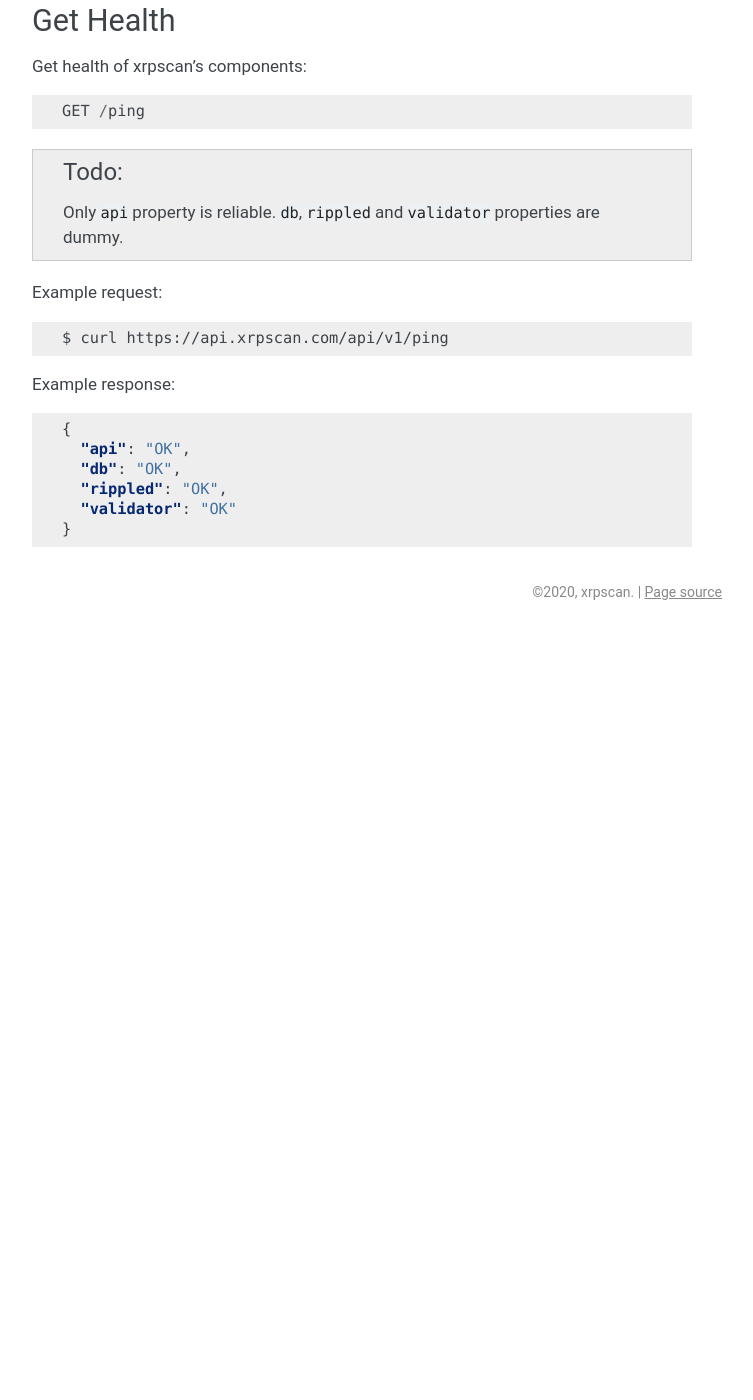
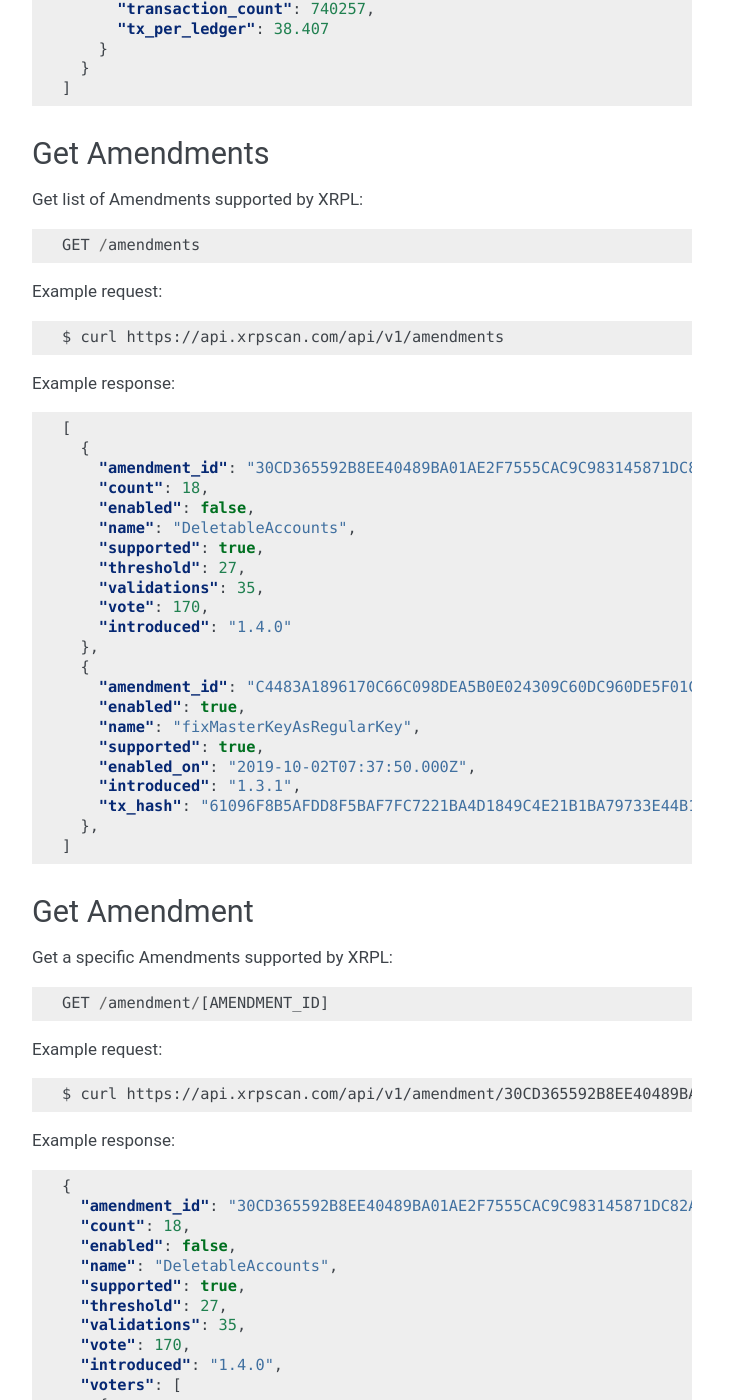
Before and after one commit to xrpscan/xrpdocs, a Sphinx documentation site: the page built from docs/api-doc.rst, in a window 1280 px wide and 1400 px high, scrolled down 3612 px. Shown: the whole window, without its empty margins (388-1141 px from the left). Built offline with Sphinx 7.4.7, drawn with Linux system fonts in a browser that asks for light colours; before the commit the page ends 4242 px from its top, so only the background shows below that; some of the changed text lies outside the part shown.

Commit message:
* General updates for the docs. * Consolidated all the occurances of Contact information. * Added Amendments section to the Integration guide. * Added Amendments section to the API Docs.

```diff
--- a/docs/api-doc.rst
+++ b/docs/api-doc.rst
@@ -185,6 +190,98 @@ Example response:
       }
     ]
 
+
+Get Amendments
+--------------
+
+Get list of Amendments supported by XRPL::
+
+  GET /amendments
+
+Example request:
+
+.. code-block:: shell
+
+    $ curl https://api.xrpscan.com/api/v1/amendments
+
+Example response:
+
+.. code-block:: json
+
+    [
+      {
+        "amendment_id": "30CD365592B8EE40489BA01AE2F7555CAC9C983145871DC82A42A31CF5BAE7D9",
+        "count": 18,
+        "enabled": false,
+        "name": "DeletableAccounts",
+        "supported": true,
+        "threshold": 27,
+        "validations": 35,
+        "vote": 170,
+        "introduced": "1.4.0"
+      },
+      {
+        "amendment_id": "C4483A1896170C66C098DEA5B0E024309C60DC960DE5F01CD7AF986AA3D9AD37",
+        "enabled": true,
+        "name": "fixMasterKeyAsRegularKey",
+        "supported": true,
+        "enabled_on": "2019-10-02T07:37:50.000Z",
+        "introduced": "1.3.1",
+        "tx_hash": "61096F8B5AFDD8F5BAF7FC7221BA4D1849C4E21B1BA79733E44B12FC8DA6EA20"
+      },
+    ]
+
+Get Amendment
+--------------
+
+Get a specific Amendments supported by XRPL::
+
+  GET /amendment/[AMENDMENT_ID]
+
+Example request:
+
+.. code-block:: shell
+
+    $ curl https://api.xrpscan.com/api/v1/amendment/30CD365592B8EE40489BA01AE2F7555CAC9C983145871DC82A42A31CF5BAE7D9
+
+Example response:
+
+.. code-block:: json
+
+    {
+      "amendment_id": "30CD365592B8EE40489BA01AE2F7555CAC9C983145871DC82A42A31CF5BAE7D9",
+      "count": 18,
+      "enabled": false,
+      "name": "DeletableAccounts",
+      "supported": true,
+      "threshold": 27,
+      "validations": 35,
+      "vote": 170,
+      "introduced": "1.4.0",
+      "voters": [
+        {
+          "validation_public_key": "nHUFCyRCrUjvtZmKiLeF8ReopzKuUoKeDeXo3wEUBVSaawzcSBpW",
+          "domain": "ripple.kenan-flagler.unc.edu"
+        },
+        {
+          "validation_public_key": "nHDH7bQJpVfDhVSqdui3Z8GPvKEBQpo6AKHcnXe21zoD4nABA6xj",
+          "domain": "ripplevalidator.uwaterloo.ca"
+        }
+      ],
+      "vetoers": [
+        {
+          "validation_public_key": "nHUFE9prPXPrHcG3SkwP1UzAQbSphqyQkQK9ATXLZsfkezhhda3p",
+          "domain": "alloy.ee"
+        },
+        {
+          "validation_public_key": "nHUUrjuEMtvzzTsiW2xKinUt7Jd83QFqYgfy3Feb7Hq1EJyoxoSz",
+          "domain": "validator.ripple.com"
+        }
+      ]
+    }
+
+
+
 Get Health
 ----------
 
--- a/docs/contributing.rst
+++ b/docs/contributing.rst
@@ -12,11 +12,11 @@ If you wish to report a bug or request a new feature:
 #. Check for open requests or open a fresh issue to start a discussion around a
    feature idea or a bug:
    `Github tracker <https://github.com/xrpscan/xrpscan.com/issues>`_.
-#. Or, reach out to us on twitter: `@xrpscan <https://twitter.com/xrpscan>`_.
+#. Or reach out to us: :ref:`contact_us`
 
 
 Account identification
 ----------------------
 
-Identified exchange accounts helps us correctly label the results on xrpscan.com.
+Account identification program helps us correctly label the results on xrpscan.com.
 Please report new/unidentified exchange accounts via this `Google form <https://docs.google.com/forms/d/e/1FAIpQLSexZkEn9A6rOcfxFDYIIB-Dp5hgE4z0qsmmNeiEkk6s2b2paQ/viewform>`_.
--- a/docs/index.rst
+++ b/docs/index.rst
@@ -48,8 +48,6 @@ Feedback
 `XRP Scan <https://xrpscan.com/>`_ is in beta testing. If you find a bug, please
 report it on our
 `Github tracker <https://github.com/xrpscan/xrpscan.com/issues>`_. We can also
-be reached on email at: `support@xrpscan.com <support@xrpscan.com>`_
+be reached on email: :ref:`contact_us`.
 
-Follow us
----------
-We're active on Twitter, follow us: `@xrpscan <https://twitter.com/xrpscan>`_
+We're active on Twitter at: `@xrpscan <https://twitter.com/xrpscan>`_
```
Also changed, not shown: other parts of docs/api-doc.rst (+7 -2 lines), docs/integration-guide.rst (+20 -2 lines), docs/validator.rst (+6 -10 lines).
